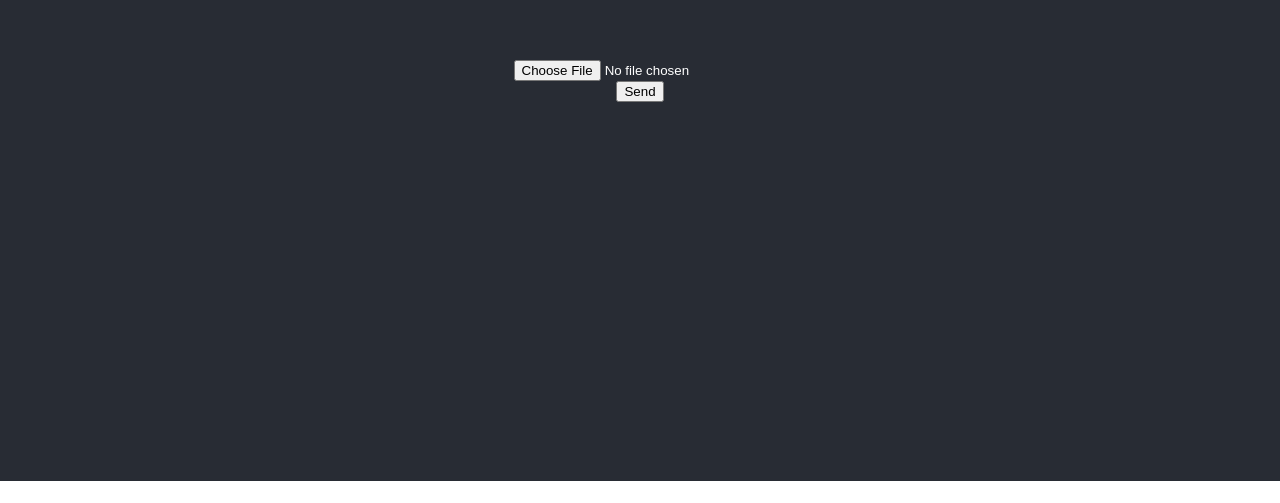
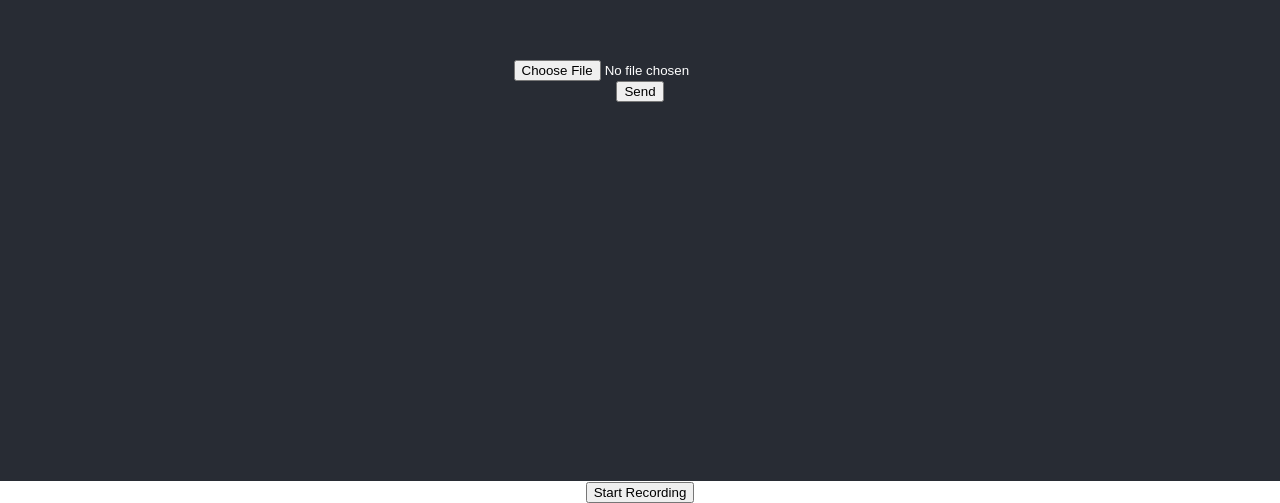
Before and after one commit to GriffinColomer/music-classification-web, a React (Create React App) app in the folder frontend/: page / in a window 1280 px wide. Shown: the part 319-822 px from the top of the page. Before the commit the page ends 800 px from the top, so only its background shows below. Built offline with nearby package versions, Linux system fonts and the light colour scheme.

Commit message:
added record button and added api to send audio blob. Fixed user bug just got rid of that input and now doing uuid in the backend.

```diff
--- a/frontend/src/App.js
+++ b/frontend/src/App.js
@@ -1,9 +1,12 @@
-import { useState } from 'react';
+import { useState, useRef } from 'react';
 import './App.css';
 
 function App() {
   const [file, setFile] = useState(null);
   const [response, setResponse] = useState(null);
+  const [recording, setRecording] = useState(false);
+  const mediaRecorderRef = useRef(null);
+  const audioChunksRef = useRef([]);
 
   const handleFileChange = (e) => {
     const selectedFile = setFile(e.target.files[0]);
@@ -23,7 +26,6 @@ function App() {
 
     const data = new FormData();
     data.append('file', file);
-    data.append('user', 'Jelly');
 
     const xhr = new XMLHttpRequest();
     xhr.withCredentials = true;
@@ -45,6 +47,49 @@ function App() {
     xhr.send(data);
   };
 
+   const startRecording = async () => {
+    const stream = await navigator.mediaDevices.getUserMedia({ audio: true });
+    mediaRecorderRef.current = new MediaRecorder(stream);
+    audioChunksRef.current = [];
+
+    mediaRecorderRef.current.ondataavailable = (event) => {
+      if (event.data.size > 0) {
+        audioChunksRef.current.push(event.data);
+      }
+    };
+
+    mediaRecorderRef.current.onstop = () => {
+      const audioBlob = new Blob(audioChunksRef.current, { type: 'audio/webm' });
+      const audioFile = new File([audioBlob], 'recording.webm', { type: 'audio/webm' });
+
+      const data = new FormData();
+      data.append('file', audioFile);
+
+      const xhr = new XMLHttpRequest();
+      xhr.withCredentials = true;
+
+      xhr.onreadystatechange = function () {
+        if (xhr.readyState === XMLHttpRequest.DONE) {
+          setResponse(xhr.responseText);
+          console.log(xhr.responseText);
+        }
+      };
+
+      xhr.open('POST', 'http://localhost:5000/api/sendblob');
+      xhr.send(data);
+
+      stream.getTracks().forEach(track => track.stop());
+    };
+
+    mediaRecorderRef.current.start();
+    setRecording(true);
+
+    setTimeout(() => {
+      mediaRecorderRef.current.stop();
+      setRecording(false);
+    }, 3000);
+  };
+
   return (
     <div className="App">
       <header className="App-header">
@@ -52,6 +97,15 @@ function App() {
         <button onClick={handleUpload}>Send</button>
         {response && <p>Genre: {response}</p>}
       </header>
+
+      <header>
+        <button onClick={startRecording} disabled={recording}>
+          {recording ? 'Stop Recording' : 'Start Recording'}
+        </button>
+        {response && (
+          <p>Genre: {response}</p>
+        )}
+      </header>
     </div>
   );
 }
```
Also changed, not shown: 2 other files (tests, documents, lock files or other folders).
